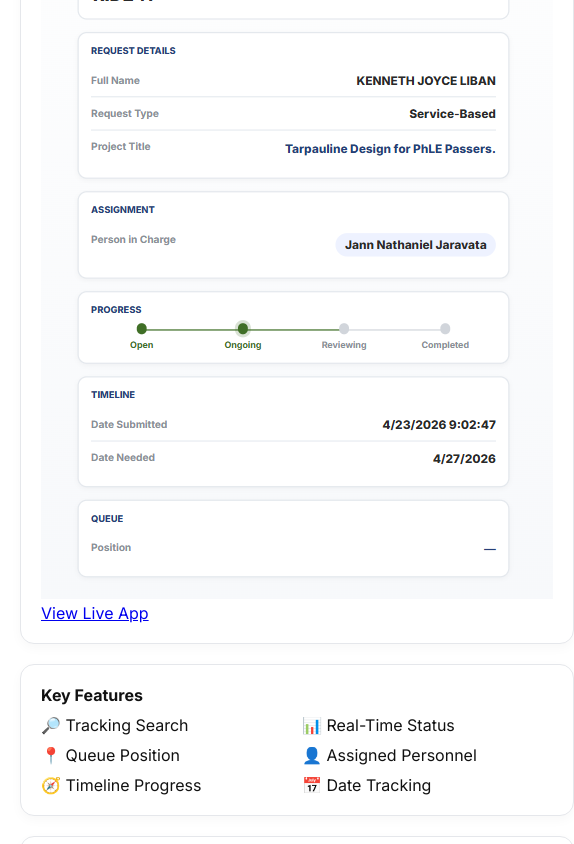
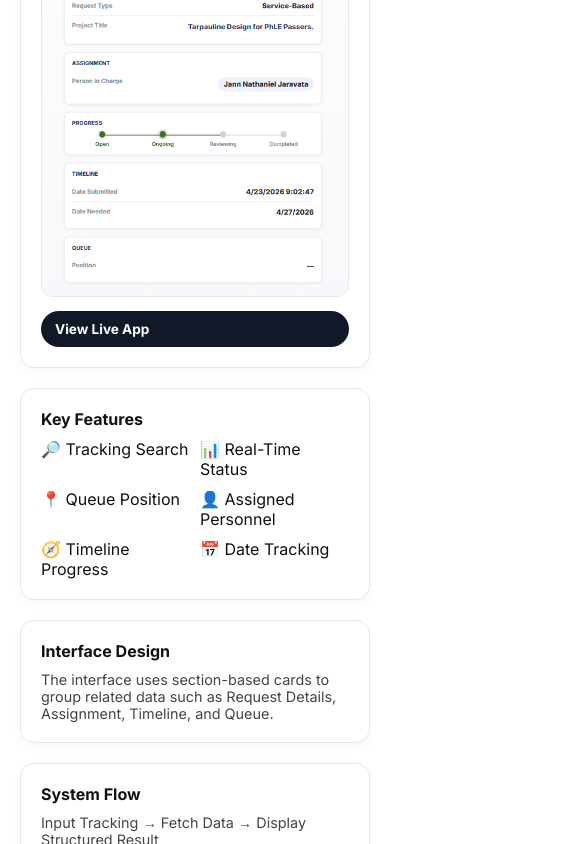
Before and after one commit to jndesignlab-cloud/portfolio-osctracker-application, a plain HTML site: page index.html in a window 390 px wide. Shown: the part 960-1804 px from the top of the page, 574 px wide, since content can reach past the window. Drawn offline with Linux system fonts and the light colour scheme.

Commit message:
Update style.css

```diff
--- a/style.css
+++ b/style.css
@@ -12,20 +12,21 @@
   color: #111;
 }
 
+/* Layout */
 .container {
-  max-width: 1100px;
+  max-width: 1200px;
   margin: auto;
   padding: 40px 20px;
 }
 
-/* GRID */
+/* GRID (3 COLUMN) */
 .grid {
   display: grid;
-  grid-template-columns: repeat(2, 1fr);
+  grid-template-columns: 1fr 1fr 1.2fr; /* 🔥 third column slightly bigger */
   gap: 20px;
 }
 
-/* CARDS */
+/* Cards */
 .card {
   background: #fff;
   border: 1px solid #e5e7eb;
@@ -39,9 +40,9 @@
   transform: translateY(-2px);
 }
 
-/* SIZES */
+/* Sizes */
 .full {
-  grid-column: span 2;
+  grid-column: span 3;
 }
 
 .large {
@@ -77,14 +78,14 @@
   margin-right: 6px;
 }
 
-/* HEADINGS */
+/* Headings */
 h3 {
   font-size: 1rem;
   font-weight: 700;
   margin-bottom: 10px;
 }
 
-/* TEXT */
+/* Text */
 p {
   font-size: 0.9rem;
   color: #444;
@@ -99,7 +100,7 @@
   margin-bottom: 6px;
 }
 
-/* FEATURE GRID */
+/* Feature Grid */
 .feature-grid {
   display: grid;
   grid-template-columns: repeat(2, 1fr);
@@ -107,7 +108,7 @@
   margin-top: 10px;
 }
 
-/* HIGHLIGHT */
+/* Highlight */
 .highlight {
   margin-top: 10px;
   background: #eef2ff;
@@ -116,19 +117,73 @@
   font-weight: 600;
 }
 
-/* FOOTER */
+/* 🔥 PREVIEW CARD */
+.preview-card {
+  grid-column: span 1;
+}
+
+/* Make it taller visually */
+.preview-card.tall {
+  display: flex;
+  flex-direction: column;
+  justify-content: flex-start;
+}
+
+/* Preview Image */
+.preview-img {
+  width: 100%;
+  margin-top: 12px;
+  border-radius: 12px;
+  border: 1px solid #e5e7eb;
+}
+
+/* Button */
+.preview-btn {
+  display: inline-block;
+  margin-top: 14px;
+  padding: 10px 14px;
+  border-radius: 999px;
+  background: #111827;
+  color: white;
+  text-decoration: none;
+  font-size: 0.85rem;
+  font-weight: 700;
+  transition: all 0.2s ease;
+}
+
+.preview-btn:hover {
+  background: #1f2937;
+}
+
+/* Footer */
 .footer {
   text-align: center;
 }
 
-/* RESPONSIVE */
+/* Responsive */
+@media (max-width: 1024px) {
+  .grid {
+    grid-template-columns: 1fr 1fr;
+  }
+
+  .full {
+    grid-column: span 2;
+  }
+
+  .large {
+    grid-column: span 2;
+  }
+}
+
 @media (max-width: 768px) {
   .grid {
     grid-template-columns: 1fr;
   }
 
   .full,
-  .large {
+  .large,
+  .medium,
+  .small {
     grid-column: span 1;
   }
 }
```
